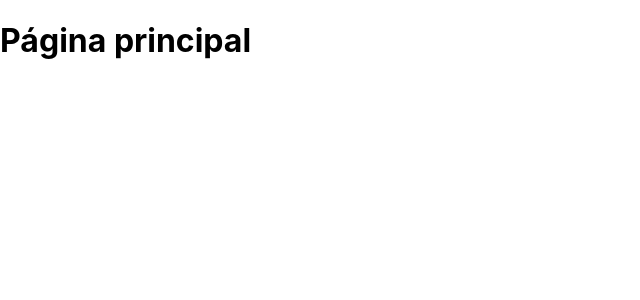
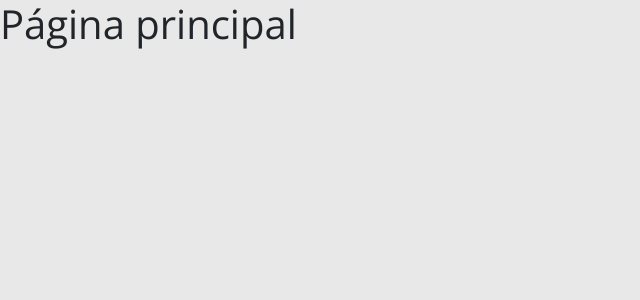
Before and after one commit to SuxPorT/dsmovie, a React (Create React App) app in the folder frontend/: page / in a window 1280 px wide. Shown: the top 300 px of the page, without its empty margins (0-640 px from the left). Built offline with nearby package versions, Linux system fonts and the light colour scheme.

Commit message:
Bootstrap

```diff
--- a/frontend/package.json
+++ b/frontend/package.json
@@ -10,6 +10,7 @@
     "@types/node": "^16.7.13",
     "@types/react": "^17.0.20",
     "@types/react-dom": "^17.0.9",
+    "bootstrap": "5.1.3",
     "react": "^17.0.2",
     "react-dom": "^17.0.2",
     "react-scripts": "5.0.0",
--- a/frontend/src/index.css
+++ b/frontend/src/index.css
@@ -1,13 +1,21 @@
-body {
-  margin: 0;
-  font-family: -apple-system, BlinkMacSystemFont, 'Segoe UI', 'Roboto', 'Oxygen',
-    'Ubuntu', 'Cantarell', 'Fira Sans', 'Droid Sans', 'Helvetica Neue',
-    sans-serif;
-  -webkit-font-smoothing: antialiased;
-  -moz-osx-font-smoothing: grayscale;
+@import url("https://fonts.googleapis.com/css2?family=Open+Sans:wght@400;700&display=swap");
+
+:root {
+  --color-primary: #4d41c0;
 }
 
-code {
-  font-family: source-code-pro, Menlo, Monaco, Consolas, 'Courier New',
-    monospace;
+* {
+  box-sizing: border-box;
+  font-family: "Open Sans", sans-serif;
 }
+
+html,
+body {
+  background-color: #e8e8e8;
+}
+
+a,
+a:hover {
+  text-decoration: none;
+  color: unset;
+}
--- a/frontend/src/index.tsx
+++ b/frontend/src/index.tsx
@@ -1,5 +1,6 @@
 import React from "react";
 import ReactDOM from "react-dom";
+import "bootstrap/dist/css/bootstrap.css";
 import "./index.css";
 import App from "./App";
 
```
Also changed, not shown: 1 other file (tests, documents, lock files or other folders).
